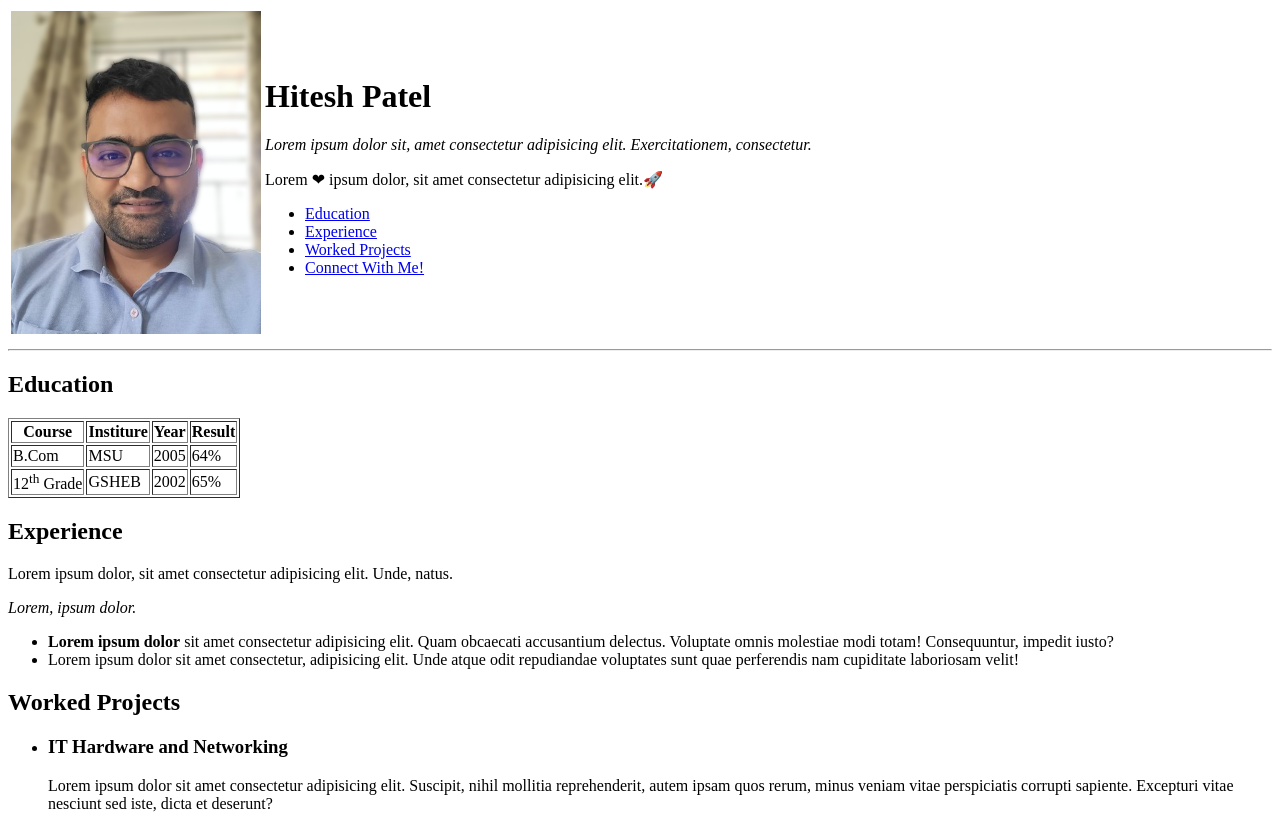
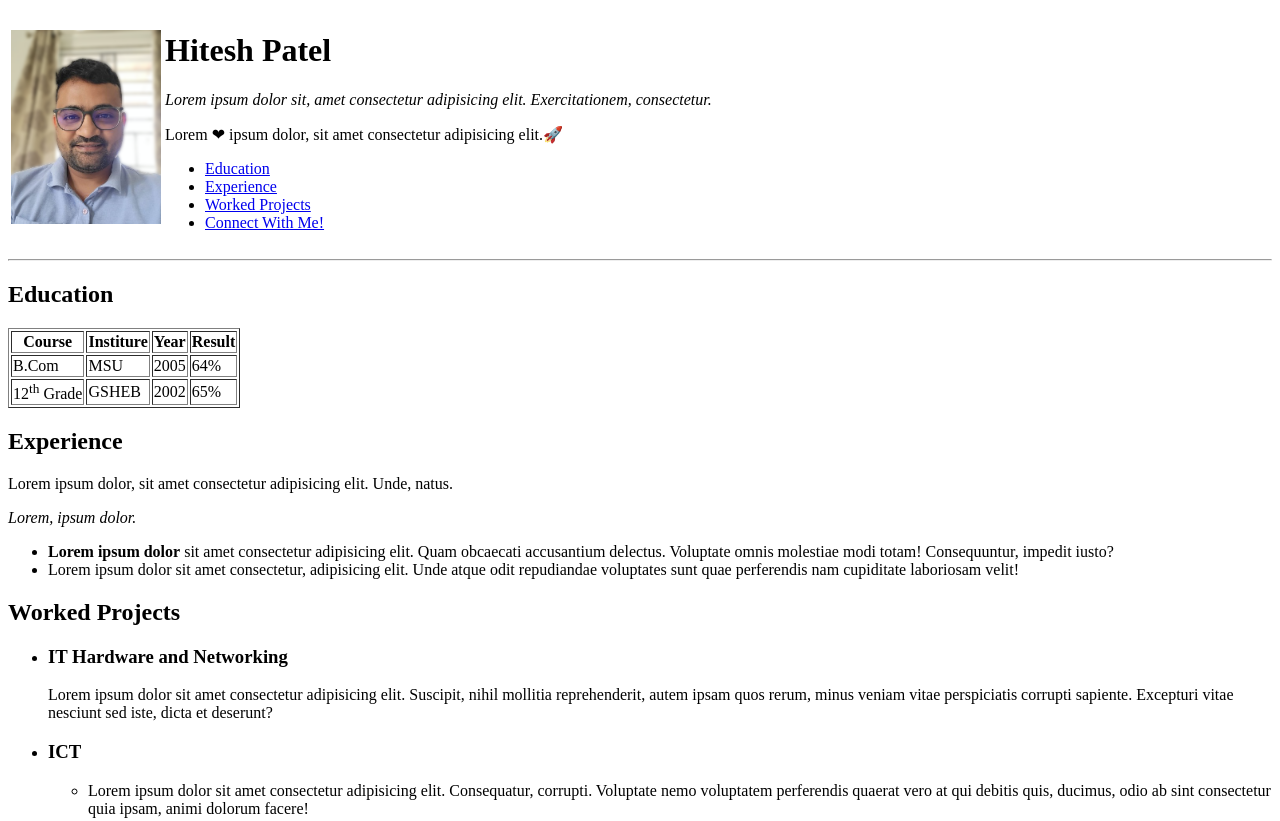
Before and after one commit to HP251183/demo-res, a plain HTML site: page index.html in a window 1280 px wide. Shown: the top 821 px of the page. Drawn offline with Linux system fonts and the light colour scheme.

Commit message:
resize image

```diff
--- a/index.html
+++ b/index.html
@@ -19,7 +19,7 @@
         <table>
             <tr>
                 <td>
-                    <img width="250px" src="https://github.com/HP251183/demo-res/blob/main/user2.png?raw=true" alt="Hitesh Patel Photo">
+                    <img width="150px" src="https://github.com/HP251183/demo-res/blob/main/user2.png?raw=true" alt="Hitesh Patel Photo">
                 </td>
                 <td>
                     <h1>Hitesh Patel</h1>
```
